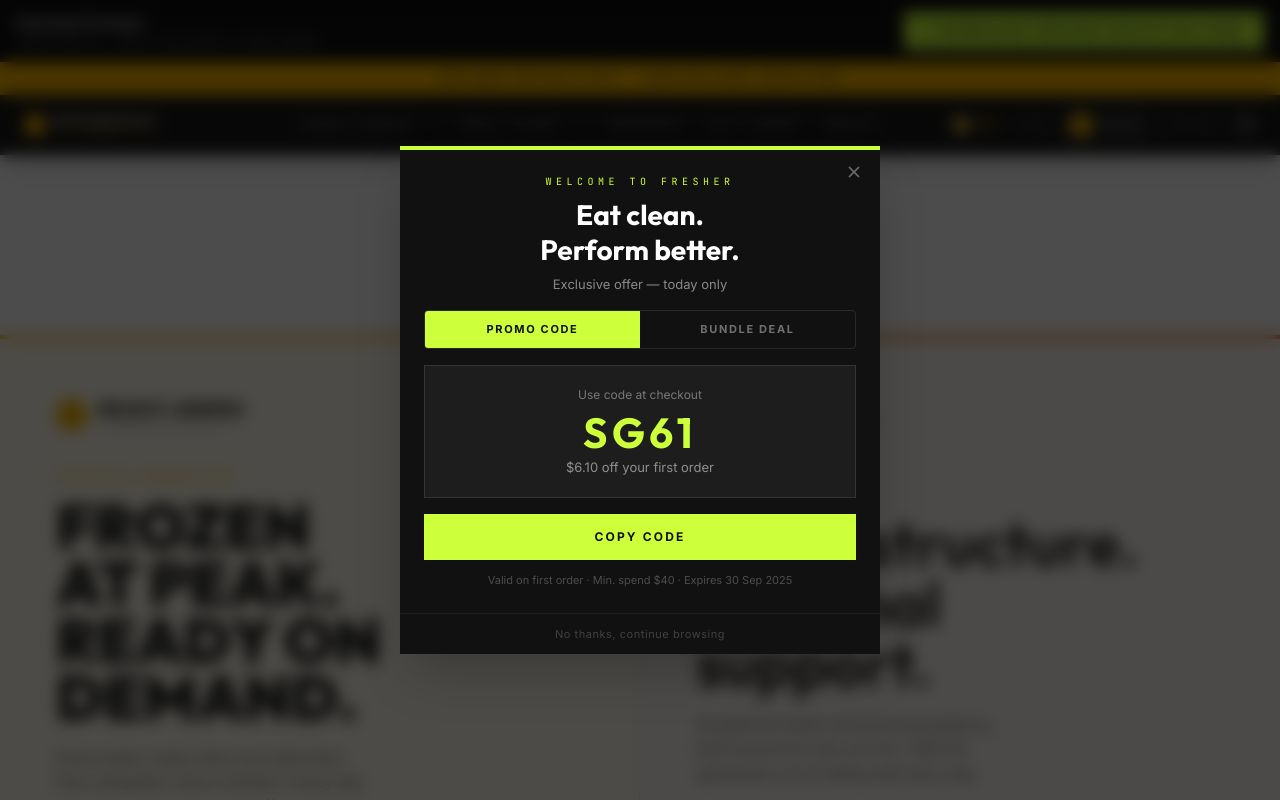
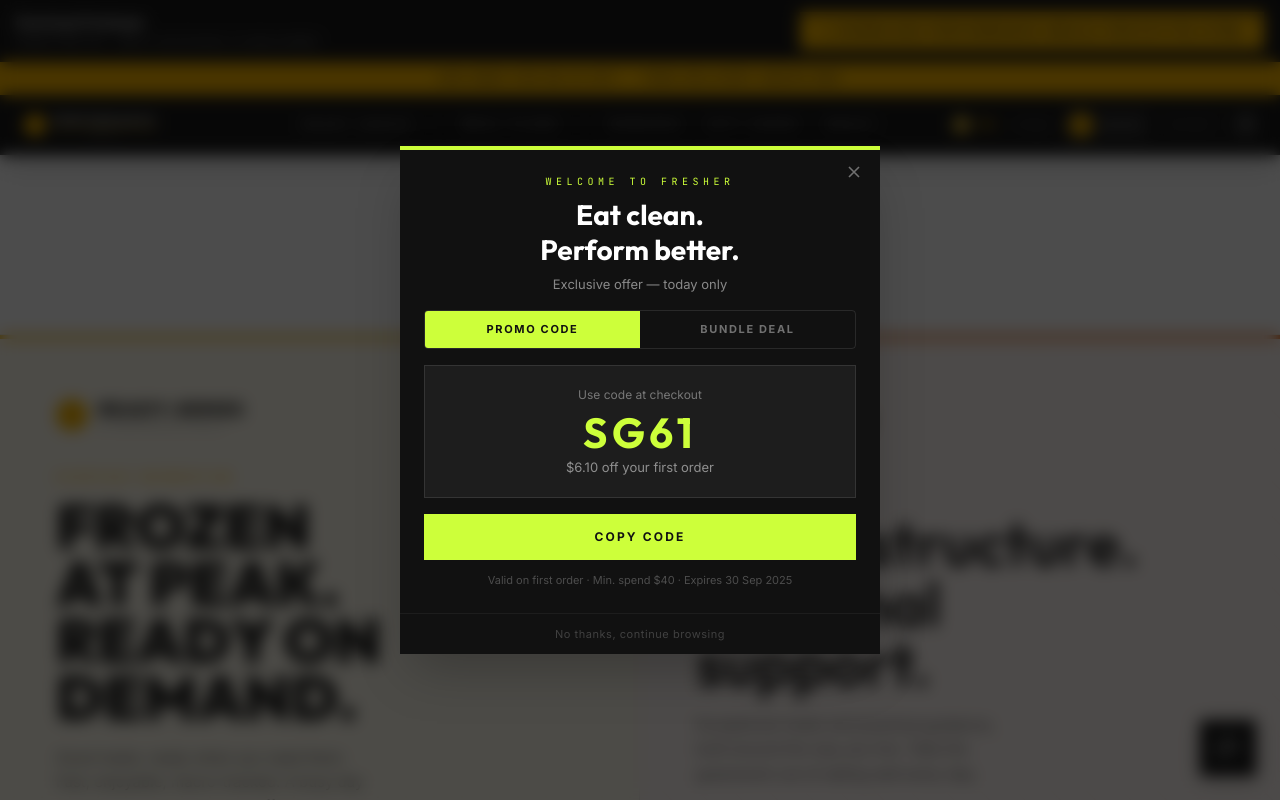
Before and after one commit to IsmailNakhuda786/perfromance-meals, a React (Vite) app: page / in a window 1280 px wide. Shown: the top 800 px of the page. Built offline with nearby package versions, Linux system fonts and the light colour scheme; what @react-pdf/renderer would draw is missing.

Commit message:
prompt: 800

```diff
--- a/src/App.tsx
+++ b/src/App.tsx
@@ -117,14 +117,14 @@
       {showPromo && <PromoPopup onClose={() => setShowPromo(false)} navigate={navigate} />}
 
       {/* Download banner */}
-      <div className="bg-[#111] text-white flex items-center justify-between px-4 py-3 gap-3 flex-wrap">
+      <div className="bg-[#1A1A1A] text-white flex items-center justify-between px-4 py-3 gap-3 flex-wrap">
         <div>
           <div className="text-[13px] font-semibold text-white">Download Prototype</div>
           <div className="text-[11px] text-white/50">Single HTML file — open in any browser, no setup needed</div>
         </div>
         <button onClick={downloadHTML}
-          className="bg-[#CDFF3A] text-[#111] text-[12px] font-bold tracking-[0.15em] uppercase px-5 py-2.5 hover:bg-white transition-colors whitespace-nowrap shrink-0">
-          ↓ Download fresher-prototype.html
+          className="bg-[#F5B300] text-[#1A1A1A] text-[12px] font-bold tracking-[0.15em] uppercase px-5 py-2.5 hover:bg-white transition-colors whitespace-nowrap shrink-0">
+          ↓ Download performance-meals-prototype.html
         </button>
       </div>
 
@@ -165,6 +165,89 @@
       {page === "about" && <AboutPage navigate={navigate} navigateToWizard={navigateToWizard} />}
 
       {showFooter && <Footer navigate={navigate} navigateToWizard={navigateToWizard} />}
+
+      {/* Floating support chat button — fixed bottom-right on all pages */}
+      <FloatingChat />
     </div>
   );
 }
+
+function FloatingChat() {
+  const [open, setOpen] = useState(false);
+
+  return (
+    <div className="fixed bottom-6 right-6 z-50 flex flex-col items-end gap-3">
+      {/* Chat panel */}
+      {open && (
+        <div className="bg-white border border-[#E8E4DC] shadow-xl w-[300px] sm:w-[340px] overflow-hidden"
+          style={{ boxShadow: "0 8px 40px rgba(0,0,0,0.12)" }}>
+          {/* Panel header */}
+          <div className="bg-[#1A1A1A] px-5 py-4 flex items-center justify-between">
+            <div className="flex items-center gap-3">
+              <div className="w-8 h-8 rounded-full bg-[#F5B300] flex items-center justify-center text-[14px] font-black text-[#1A1A1A]">PM</div>
+              <div>
+                <div className="text-white text-[13px] font-semibold">Performance Meals</div>
+                <div className="flex items-center gap-1.5 mt-0.5">
+                  <div className="w-1.5 h-1.5 rounded-full bg-green-400" />
+                  <span className="text-white/50 text-[10px]">Typically replies in minutes</span>
+                </div>
+              </div>
+            </div>
+            <button onClick={() => setOpen(false)} className="text-white/40 hover:text-white transition-colors">
+              <svg width="16" height="16" viewBox="0 0 24 24" fill="none" stroke="currentColor" strokeWidth="2.5"><path d="M18 6L6 18M6 6l12 12" /></svg>
+            </button>
+          </div>
+          {/* Chat body */}
+          <div className="px-5 py-5 flex flex-col gap-3">
+            <div className="bg-[#FAF9F6] border border-[#E8E4DC] rounded-2xl rounded-tl-sm px-4 py-3 max-w-[240px]">
+              <p className="text-[13px] text-[#1A1A1A] leading-relaxed">
+                Hi there! 👋 How can we help you today?
+              </p>
+            </div>
+            <div className="bg-[#FAF9F6] border border-[#E8E4DC] rounded-2xl rounded-tl-sm px-4 py-3 max-w-[240px]">
+              <p className="text-[13px] text-[#1A1A1A] leading-relaxed">
+                Ask us anything about meal plans, delivery, or your order.
+              </p>
+            </div>
+          </div>
+          {/* Quick options */}
+          <div className="px-5 pb-4 flex flex-wrap gap-2">
+            {["Track my order", "View meal plans", "Delivery info", "Talk to someone"].map((opt) => (
+              <button key={opt}
+                className="text-[11px] font-medium px-3 py-1.5 border border-[#E8E4DC] text-[#555] hover:border-[#F5B300] hover:text-[#1A1A1A] transition-colors bg-white">
+                {opt}
+              </button>
+            ))}
+          </div>
+          {/* Input row */}
+          <div className="border-t border-[#E8E4DC] px-4 py-3 flex items-center gap-2">
+            <input
+              type="text"
+              placeholder="Type a message…"
+              className="flex-1 text-[13px] outline-none text-[#1A1A1A] placeholder:text-[#bbb] bg-transparent"
+            />
+            <button className="w-8 h-8 flex items-center justify-center bg-[#F5B300] shrink-0 hover:bg-[#1A1A1A] transition-colors group">
+              <svg width="13" height="13" viewBox="0 0 24 24" fill="none" stroke="#1A1A1A" strokeWidth="2.5" className="group-hover:stroke-white"><path d="M5 12h14M12 5l7 7-7 7" /></svg>
+            </button>
+          </div>
+        </div>
+      )}
+
+      {/* FAB button */}
+      <button
+        onClick={() => setOpen((v) => !v)}
+        className="w-14 h-14 flex items-center justify-center bg-[#1A1A1A] hover:bg-[#F5B300] transition-colors group shadow-lg"
+        style={{ boxShadow: "0 4px 20px rgba(0,0,0,0.18)" }}
+        aria-label="Open support chat"
+      >
+        {open ? (
+          <svg width="20" height="20" viewBox="0 0 24 24" fill="none" stroke="white" strokeWidth="2.5" className="group-hover:stroke-[#1A1A1A]"><path d="M18 6L6 18M6 6l12 12" /></svg>
+        ) : (
+          <svg width="22" height="22" viewBox="0 0 24 24" fill="none" stroke="white" strokeWidth="2" className="group-hover:stroke-[#1A1A1A]">
+            <path d="M21 15a2 2 0 0 1-2 2H7l-4 4V5a2 2 0 0 1 2-2h14a2 2 0 0 1 2 2z" />
+          </svg>
+        )}
+      </button>
+    </div>
+  );
+}
--- a/src/components/Footer.tsx
+++ b/src/components/Footer.tsx
@@ -39,7 +39,7 @@
 
         {/* Contact micro */}
         <div className="text-[11px] text-white/30 text-right shrink-0 hidden lg:block">
-          <div>hello@fresher.com.sg</div>
+          <div>hello@performancemeals.com.sg</div>
           <div className="mt-0.5">+65 6123 4567 · Toa Payoh, SG</div>
         </div>
       </div>
@@ -47,7 +47,7 @@
       {/* Legal row */}
       <div className="border-t border-white/5">
         <div className="max-w-[1440px] mx-auto px-6 py-4 flex flex-col sm:flex-row items-center justify-between gap-3 text-[11px] text-white/30">
-          <span>© 2025 Fresher Performance Meals Pte. Ltd. · UEN 202512345A</span>
+          <span>© 2025 Performance Meals Pte. Ltd. · UEN 202512345A</span>
           <div className="flex gap-5 items-center">
             {["Privacy", "Terms", "Refunds"].map((l) => (
               <a key={l} href="#" className="hover:text-white/70 transition-colors">{l}</a>
```
